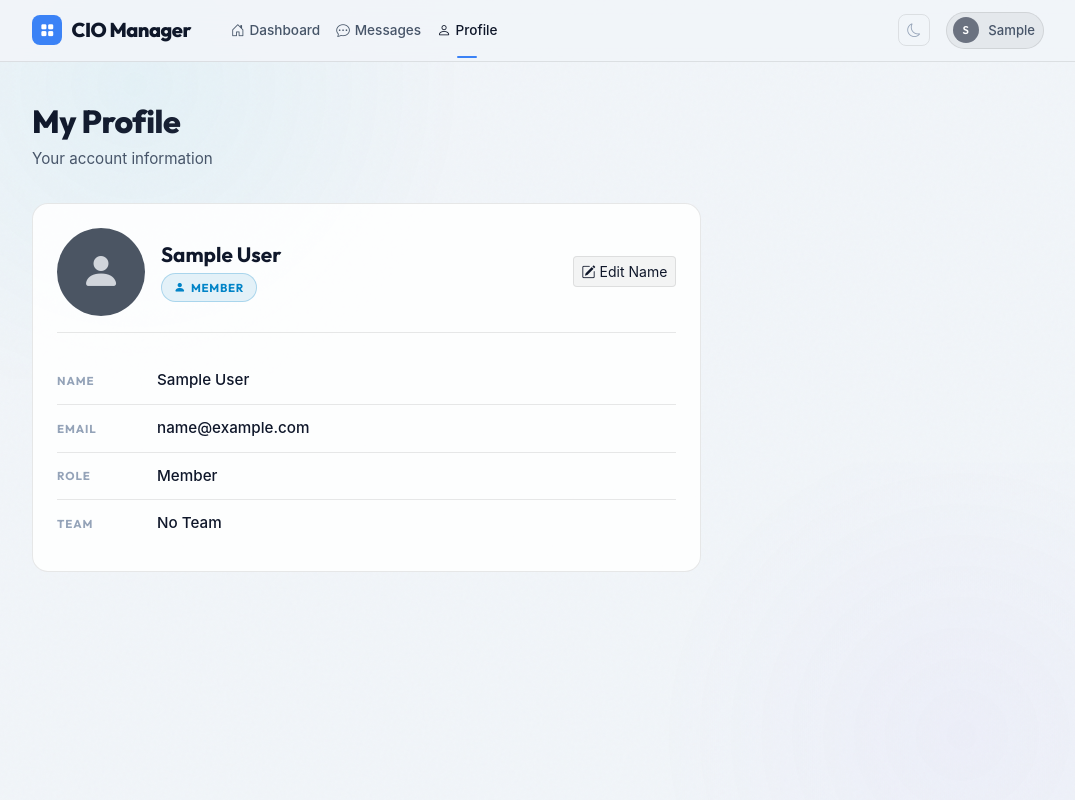
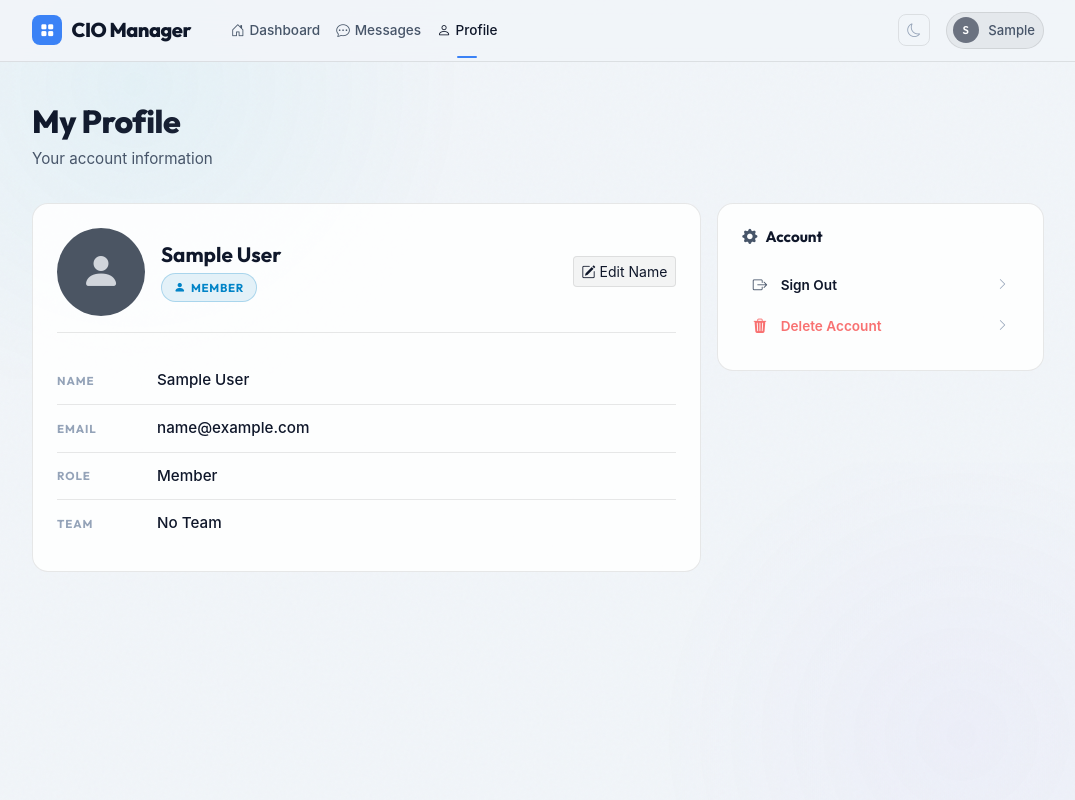
Before and after one commit to jackrhoa/uva-swe-project, a Django app: page /profile/ in a window 1280 px wide. Shown: the whole page, without its empty margins (102-1177 px from the left). Run offline with Django 5.2, Linux system fonts and the light colour scheme; the visitor is signed in with stand-in values (Sample User, id 1); data comes from the database, SQL or seed files in the repository; some web fonts are replaced.

Commit message:
add logout button and delete button (exec only) to profile page

```diff
--- a/config/urls.py
+++ b/config/urls.py
@@ -18,6 +18,7 @@ urlpatterns = [
     path('add-team/', views.add_team, name='add_team'),
     path('delete-team/<int:team_id>/', views.delete_team, name='delete_team'),
     path('profile/edit/', views.edit_profile, name='edit_profile'),
+    path('profile/delete/', views.delete_account, name='delete_account'),
     path('messages/', include('messaging.urls')),
 ]
 
--- a/templates/profile.html
+++ b/templates/profile.html
@@ -1,6 +1,12 @@
 {% extends "base.html" %}
 {% block title %}My Profile — CIO Manager{% endblock %}
 {% block nav_profile %}active{% endblock %}
+
+{% block extra_css %}
+<style>
+    button.tool-item { background: transparent; }
+</style>
+{% endblock %}
 
 {% block content %}
 <div class="page-header animate-in delay-1">
@@ -67,6 +73,52 @@
                 </a>
             </div>
             {% endif %}
+
+            <div class="glass-card">
+                <h2 style="font-size:0.95rem;">
+                    <i class="bi bi-gear-fill me-2" style="color:var(--text-secondary);"></i>Account
+                </h2>
+
+                <!-- Sign Out -->
+                <div id="signout-default">
+                    <button type="button" class="tool-item w-100 text-start border-0" style="padding:0.6rem 0.65rem;cursor:pointer;" onclick="document.getElementById('signout-default').style.display='none';document.getElementById('signout-confirm').style.display='block';">
+                        <i class="bi bi-box-arrow-right" style="color:var(--text-secondary);font-size:0.9rem;"></i>
+                        <span class="tool-label" style="font-size:0.85rem;">Sign Out</span>
+                        <i class="bi bi-chevron-right chevron-right" style="font-size:0.75rem;"></i>
+                    </button>
+                </div>
+                <div id="signout-confirm" style="display:none;padding:0.6rem 0.65rem;">
+                    <p style="font-size:0.82rem;color:var(--text-secondary);margin-bottom:0.5rem;">Are you sure you want to sign out?</p>
+                    <div class="d-flex gap-2">
+                        <button type="button" class="btn btn-sm profile-action-btn" onclick="document.getElementById('signout-confirm').style.display='none';document.getElementById('signout-default').style.display='block';">Cancel</button>
+                        <form method="post" action="{% url 'account_logout' %}" style="margin:0;">
+                            {% csrf_token %}
+                            <button type="submit" class="btn btn-sm" style="background:var(--text-secondary);color:#fff;border:none;border-radius:8px;padding:0.3rem 0.8rem;font-size:0.82rem;">Sign Out</button>
+                        </form>
+                    </div>
+                </div>
+
+                <!-- Delete Account (members only) -->
+                {% if not profile.is_exec %}
+                <div id="delete-default">
+                    <button type="button" class="tool-item w-100 text-start border-0" style="padding:0.6rem 0.65rem;cursor:pointer;" onclick="document.getElementById('delete-default').style.display='none';document.getElementById('delete-confirm').style.display='block';">
+                        <i class="bi bi-trash3-fill" style="color:var(--danger,#ef4444);font-size:0.9rem;"></i>
+                        <span class="tool-label" style="font-size:0.85rem;color:var(--danger,#ef4444);">Delete Account</span>
+                        <i class="bi bi-chevron-right chevron-right" style="font-size:0.75rem;"></i>
+                    </button>
+                </div>
+                <div id="delete-confirm" style="display:none;padding:0.6rem 0.65rem;">
+                    <p style="font-size:0.82rem;color:var(--danger,#ef4444);margin-bottom:0.5rem;">Permanently delete your account? This cannot be undone.</p>
+                    <div class="d-flex gap-2">
+                        <button type="button" class="btn btn-sm profile-action-btn" onclick="document.getElementById('delete-confirm').style.display='none';document.getElementById('delete-default').style.display='block';">Cancel</button>
+                        <form method="post" action="{% url 'delete_account' %}" style="margin:0;">
+                            {% csrf_token %}
+                            <button type="submit" class="btn btn-sm" style="background:var(--danger,#ef4444);color:#fff;border:none;border-radius:8px;padding:0.3rem 0.8rem;font-size:0.82rem;">Delete</button>
+                        </form>
+                    </div>
+                </div>
+                {% endif %}
+            </div>
         </div>
     </div>
 </div>
--- a/users/views.py
+++ b/users/views.py
@@ -1,6 +1,7 @@
 from django.db import IntegrityError
 from django.shortcuts import render, get_object_or_404, redirect
 from django.http import JsonResponse
+from django.contrib.auth import logout
 from django.contrib.auth.decorators import login_required
 from django.contrib.auth.models import User
 from .models import Team, UserProfile
@@ -117,3 +118,14 @@ def edit_profile(request):
         form = ProfileNameForm(instance=request.user)
 
     return render(request, 'edit_profile.html', {'form': form})
+
+@login_required
+def delete_account(request):
+    if request.user.profile.is_exec():
+        return redirect('profile')
+    if request.method == 'POST':
+        user = request.user
+        logout(request)
+        user.delete()
+        return redirect('account_login')
+    return redirect('profile')
```
